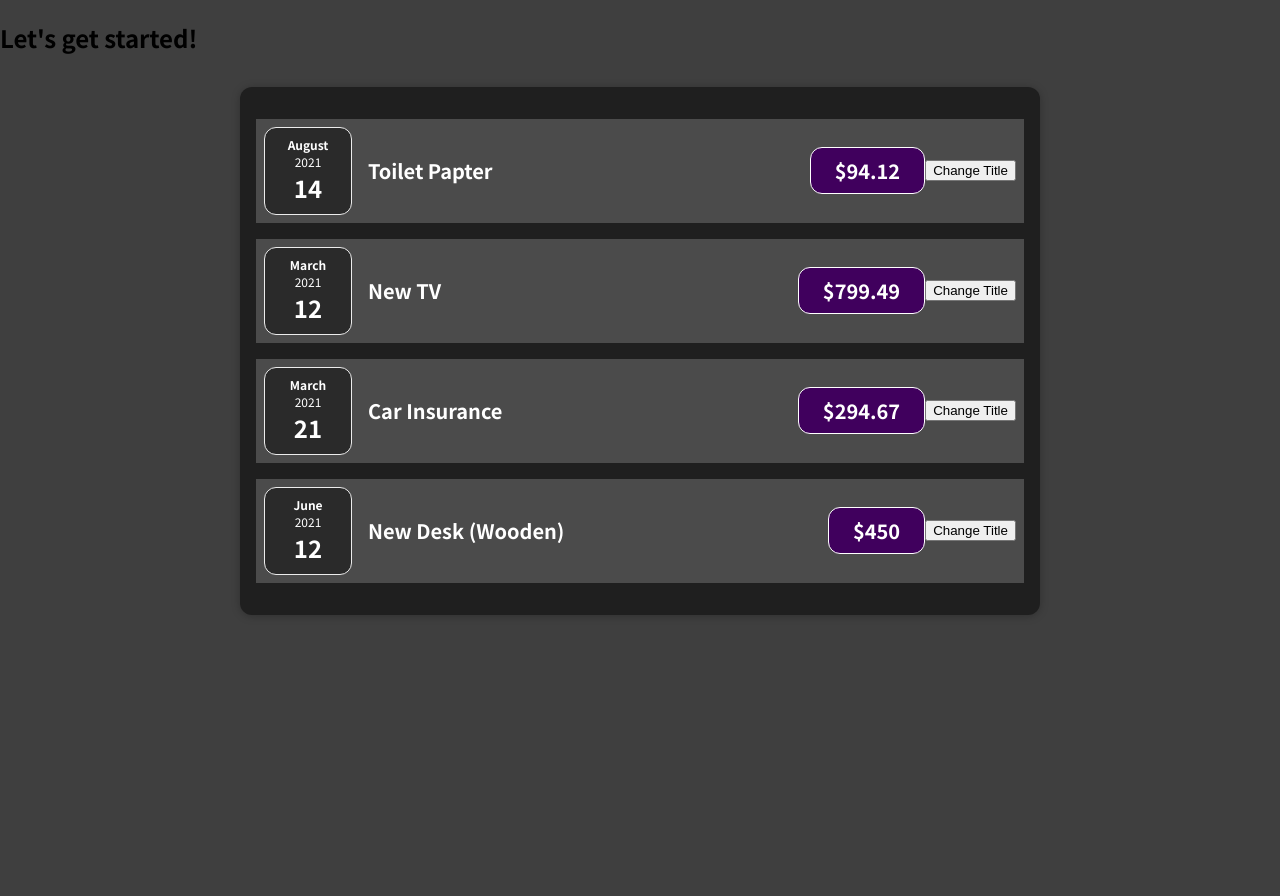
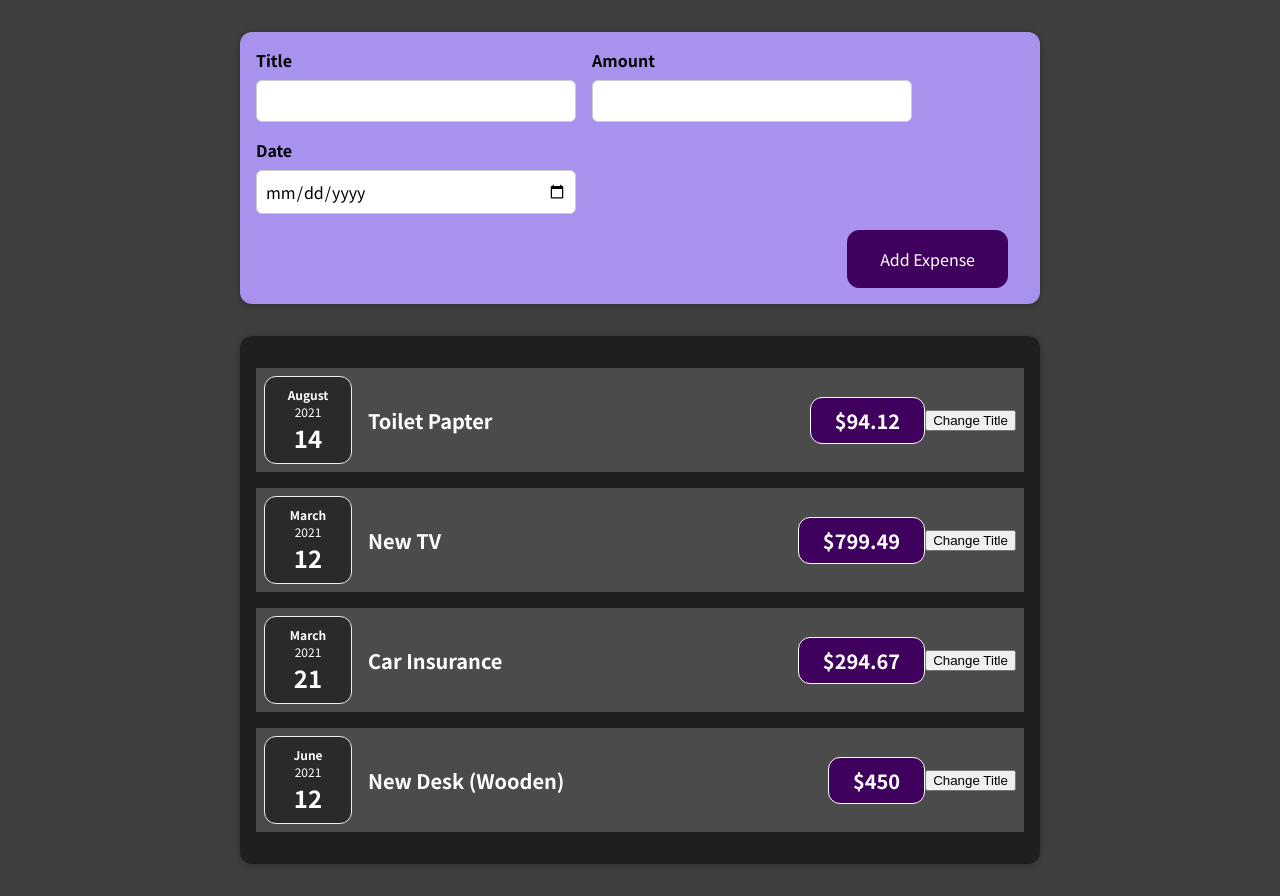
Before and after one commit to jripke74/react-0001, a React (Create React App) app: page / in a window 1280 px wide. Before the commit the page ends 800 px from the top, so only its background shows below. Built offline with nearby package versions, Linux system fonts and the light colour scheme.

Commit message:
add NewExpense component

```diff
--- a/src/App.js
+++ b/src/App.js
@@ -1,3 +1,6 @@
+import React from 'react';
+
+import NewExpense from './components/NewExpense/NewExpense';
 import Expenses from './components/Expenses/Expenses';
 
 const App = () => {
@@ -30,7 +33,7 @@
 
   return (
     <div>
-      <h2>Let's get started!</h2>
+      <NewExpense />
       <Expenses items={expenses} />
     </div>
   );
--- /dev/null
+++ b/src/components/NewExpense/ExpenseForm.css
@@ -0,0 +1,26 @@
+.new-expense__controls {
+  display: flex;
+  flex-wrap: wrap;
+  gap: 1rem;
+  margin-bottom: 1rem;
+  text-align: left;
+}
+
+.new-expense__control label {
+  font-weight: bold;
+  margin-bottom: 0.5rem;
+  display: block;
+}
+
+.new-expense__control input {
+  font: inherit;
+  padding: 0.5rem;
+  border-radius: 6px;
+  border: 1px solid #ccc;
+  width: 20rem;
+  max-width: 100%;
+}
+
+.new-expense__actions {
+  text-align: right;
+}
--- /dev/null
+++ b/src/components/NewExpense/ExpenseForm.js
@@ -0,0 +1,29 @@
+import React from 'react';
+
+import './ExpenseForm.css';
+
+const ExpenseForm = () => {
+  return (
+    <form>
+      <div className='new-expense__controls'>
+        <div className='new-expense__control'>
+          <label>Title</label>
+          <input type='text' />
+        </div>
+        <div className='new-expense__control'>
+          <label>Amount</label>
+          <input type='number' min='0.01' step='0.01' />
+        </div>
+        <div className='new-expense__control'>
+          <label>Date</label>
+          <input type='date' min='2019-01-01' max='2022-12-31' />
+        </div>
+      </div>
+      <div className='new-expense__actions'>
+        <button type='submit'>Add Expense</button>
+      </div>
+    </form>
+  );
+};
+
+export default ExpenseForm;
--- /dev/null
+++ b/src/components/NewExpense/NewExpense.css
@@ -0,0 +1,38 @@
+.new-expense {
+  background-color: #a892ee;
+  padding: 1rem;
+  margin: 2rem auto;
+  width: 50rem;
+  max-width: 95%;
+  border-radius: 12px;
+  text-align: center;
+  box-shadow: 0 1px 8px rgba(0, 0, 0, 0.25);
+}
+
+.new-expense button {
+  font: inherit;
+  cursor: pointer;
+  padding: 1rem 2rem;
+  border: 1px solid #40005d;
+  background-color: #40005d;
+  color: white;
+  border-radius: 12px;
+  margin-right: 1rem;
+}
+
+.new-expense button:hover,
+.new-expense button:active {
+  background-color: #510674;
+  border-color: #510674;
+}
+
+.new-expense button.alternative {
+  color: #220131;
+  border-color: transparent;
+  background-color: transparent;
+}
+
+.new-expense button.alternative:hover,
+.new-expense button.alternative:active {
+  background-color: #ddb3f8;
+}
--- /dev/null
+++ b/src/components/NewExpense/NewExpense.js
@@ -0,0 +1,14 @@
+import React from 'react';
+
+import ExpenseForm from './ExpenseForm';
+import './NewExpense.css';
+
+const NewExpense = () => {
+  return (
+    <div className="new-expense">
+      <ExpenseForm />
+    </div>
+  )
+};
+
+export default NewExpense;
```
